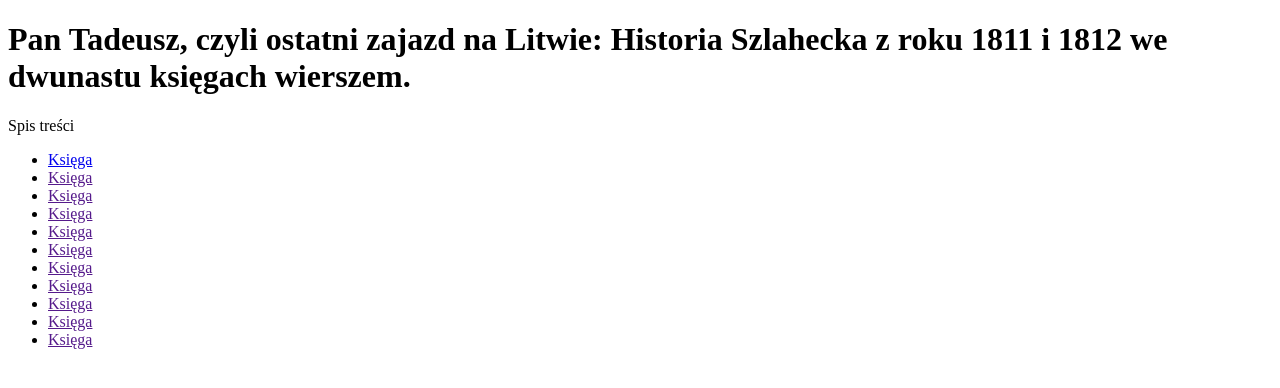
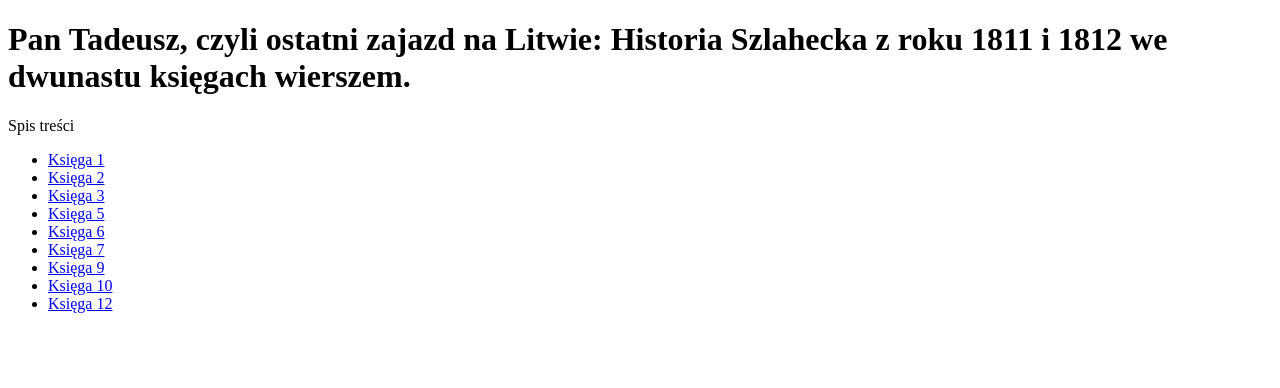
Before and after one commit to Breadbert/PanTadeusz, a plain HTML site: page index.html in a window 1280 px wide. Drawn offline with Linux system fonts and the light colour scheme.

Commit message:
index.html

```diff
--- a/index.html
+++ b/index.html
@@ -10,17 +10,15 @@
 	1811 i 1812 we dwunastu księgach wierszem.</h1>
 	<p>Spis treści</p>
 	<ul>
-		<li><a href="./k1">Księga</a></li>
-		<li><a href="">Księga</a></li>
-		<li><a href="">Księga</a></li>
-		<li><a href="">Księga</a></li>
-		<li><a href="">Księga</a></li>
-		<li><a href="">Księga</a></li>
-		<li><a href="">Księga</a></li>
-		<li><a href="">Księga</a></li>
-		<li><a href="">Księga</a></li>
-		<li><a href="">Księga</a></li>
-		<li><a href="">Księga</a></li>
+		<li><a href="./k1.html">Księga 1</a></li>
+		<li><a href="./k2.html">Księga 2</a></li>
+		<li><a href="./k3.html">Księga 3</a></li>
+		<li><a href="./k5.html">Księga 5</a></li>
+		<li><a href="./k6.html">Księga 6</a></li>
+		<li><a href="./k7.html">Księga 7</a></li>
+		<li><a href="./k9.html">Księga 9</a></li>
+		<li><a href="./k10.html">Księga 10</a></li>
+		<li><a href="./k12.html">Księga 12</a></li>
 	</ul>
 </body>
 </html>
```
